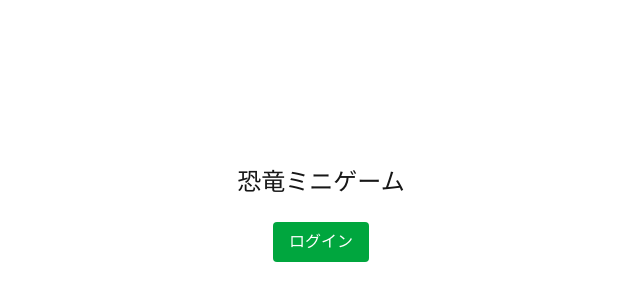
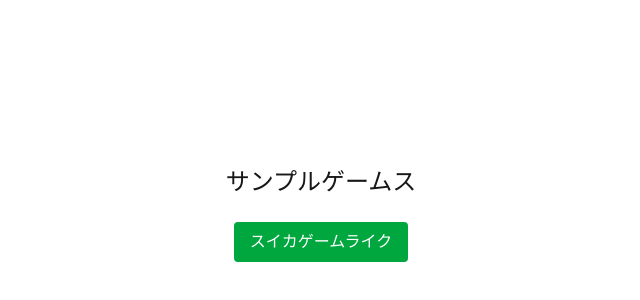
Before and after one commit to rmanzoku/samples, a Next.js app in the folder next-app/: page / in a window 1280 px wide. Shown: the part 186-486 px from the top of the page, without its empty margins (319-959 px from the left). Built offline with nearby package versions, Linux system fonts and the light colour scheme.

Commit message:
Set up sample games home with Suika link

```diff
--- a/next-app/app/page.tsx
+++ b/next-app/app/page.tsx
@@ -3,9 +3,12 @@
 export default function Home() {
   return (
     <div className="max-w-sm mx-auto min-h-screen flex flex-col items-center justify-center p-4">
-      <h1 className="text-2xl mb-6">恐竜ミニゲーム</h1>
-      <Link href="/game" className="bg-green-600 text-white px-4 py-2 rounded">
-        ログイン
+      <h1 className="text-2xl mb-6">サンプルゲームス</h1>
+      <Link
+        href="/games/suika"
+        className="bg-green-600 text-white px-4 py-2 rounded"
+      >
+        スイカゲームライク
       </Link>
     </div>
   );
```
Also changed, not shown: next-app/app/games/suika/page.tsx (renamed from next-app/app/game/page.tsx).
